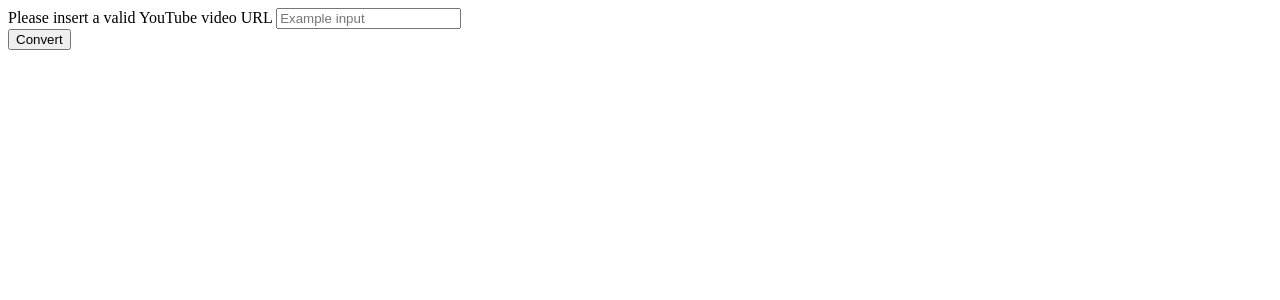
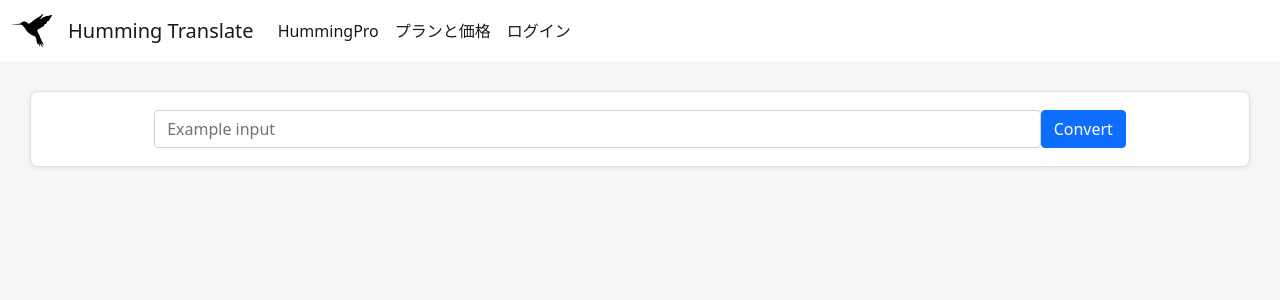
Before and after one commit to RyougaSeko/TranscribeAI, a Flask app: page / in a window 1280 px wide. Shown: the top 300 px of the page. Run offline with Flask 2, Linux system fonts and the light colour scheme.

Commit message:
UI調整

```diff
--- /dev/null
+++ b/static/css/base.css
@@ -0,0 +1,28 @@
+body {
+    background-color: #F7F7F7;
+}
+
+.top-main {
+    padding: 30px 30px;
+}
+
+.nav-logo {
+    width: 40px;
+    height: 35px;
+}
+
+.index-url-input-container {
+    border-radius: 10px;
+    background-color: white;
+    border: 1px solid #dae1e8;
+    border-radius: 0.5rem;
+    box-shadow: 0 1px 4px 0 rgb(0 0 0 / 10%);
+}
+
+.index-url-input-wrapper {
+    margin: 10px 10px;
+}
+
+.index-serch-button {
+    margin: auto;
+}
--- /dev/null
+++ b/templates/base.html
@@ -0,0 +1,46 @@
+<!doctype html>
+<html lang="en">
+  <head>
+    <!-- Required meta tags -->
+    <meta charset="utf-8">
+    <meta name="viewport" content="width=device-width, initial-scale=1">
+
+    <!-- Bootstrap CSS -->
+    <link href="https://cdn.jsdelivr.net/npm/bootstrap@5.0.2/dist/css/bootstrap.min.css" rel="stylesheet" integrity="sha384-EVSTQN3/azprG1Anm3QDgpJLIm9Nao0Yz1ztcQTwFspd3yD65VohhpuuCOmLASjC" crossorigin="anonymous">
+
+    <link rel="stylesheet" href="../static/css/base.css">
+    <link rel="icon" type="image/x-icon" href="../static/img/favicon.ico">
+
+    </head>
+  <body>
+
+    <nav class="navbar navbar-expand-lg navbar-light bg-white">
+        <div class="container-fluid">
+
+          <a class="navbar-brand" href="/">
+            <img src="../static/img/hummingbird.png" alt="" class="nav-logo">
+          </a>
+
+          <a class="navbar-brand mb-0 h1" href="/">Humming Translate</a>
+          <button class="navbar-toggler" type="button" data-bs-toggle="collapse" data-bs-target="#navbarNav" aria-controls="navbarNav" aria-expanded="false" aria-label="Toggle navigation">
+            <span class="navbar-toggler-icon"></span>
+          </button>
+          <div class="collapse navbar-collapse" id="navbarNav">
+            <ul class="navbar-nav">
+              <li class="nav-item">
+                <a class="nav-link active" aria-current="page" href="#">HummingPro</a>
+              </li>
+              <li class="nav-item">
+                <a class="nav-link active" aria-current="page" href="#">プランと価格</a>
+              </li>
+              <li class="nav-item">
+                <a class="nav-link active" aria-current="page" href="#">ログイン</a>
+              </li>
+            </ul>
+          </div>
+        </div>
+      </nav>
+      {% block main %}
+      {% endblock %}
+  </body>
+</html>
--- a/templates/index.html
+++ b/templates/index.html
@@ -1,9 +1,17 @@
-<div class="download_container">
+{% extends 'base.html' %}
+{% block main %}
+<main class="top-main">
+<div class="index-url-input-container">
+  <div class="index-url-input-wrapper">
     <form method="POST">
-        <div class="form-group">
-          <label for="formGroupExampleInput">Please insert a valid YouTube video URL</label>
-          <input type="text" class="form-control" id="formGroupExampleInput" placeholder="Example input" name="url">
+        <div class="index-form-button-wrapper d-flex p-2 justify-content-center">
+          <div class="form-group w-75">
+            <input type="text" class="form-control" id="formGroupExampleInput" placeholder="Example input" name="url">
+          </div>
+          <div class="index-serch-button-wrapper align-middle">
+            <button type="submit" class="btn btn-primary index-serch-button">Convert</button>
+          </div>
         </div>
-        <button type="submit" class="btn btn-primary">Convert</button>
-      </form>
-</div>
+    </form>
+</main>
+{% endblock %}
```
Also changed, not shown: static/img/HummingTlanslate.png (added), static/img/favicon.ico (added), static/img/hummingbird.png (added).
